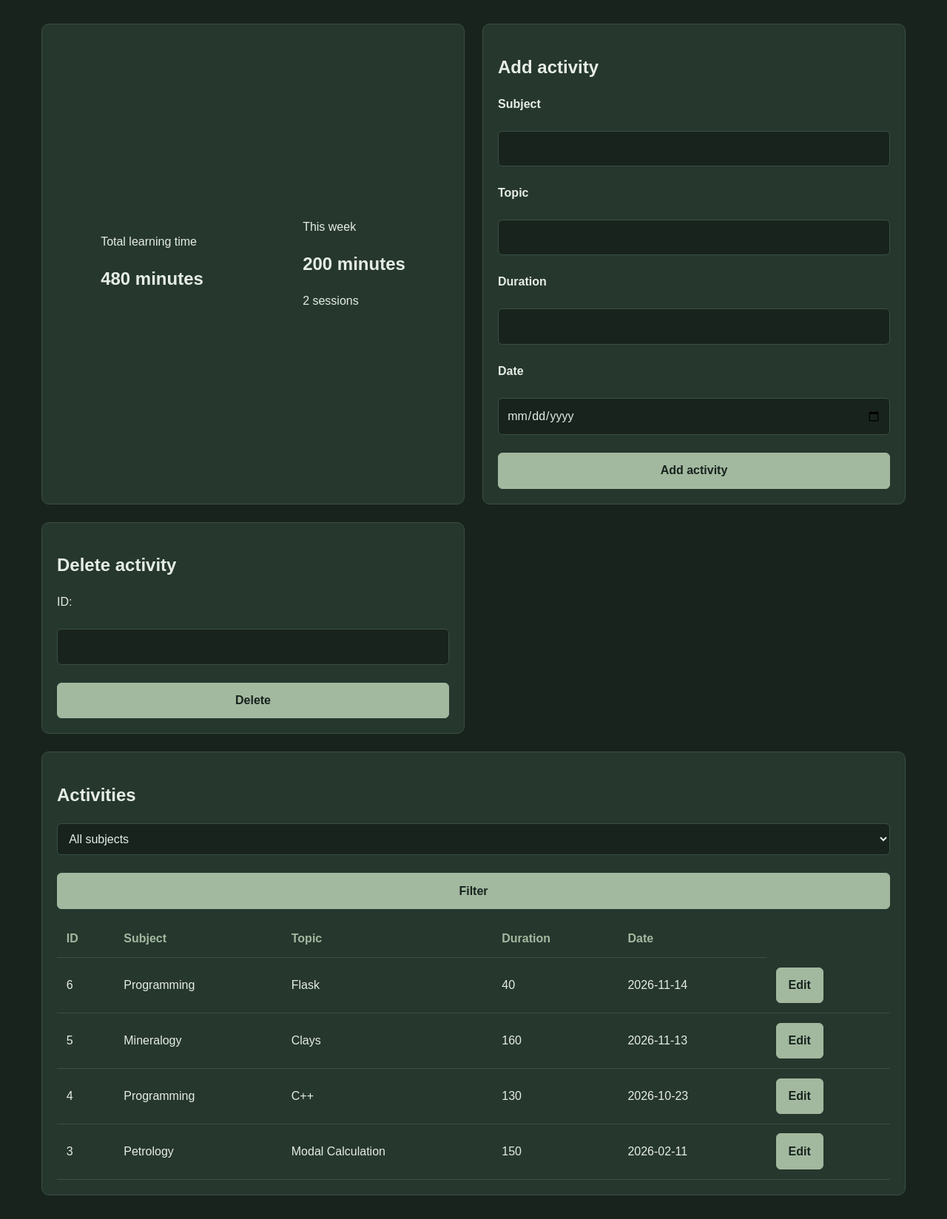
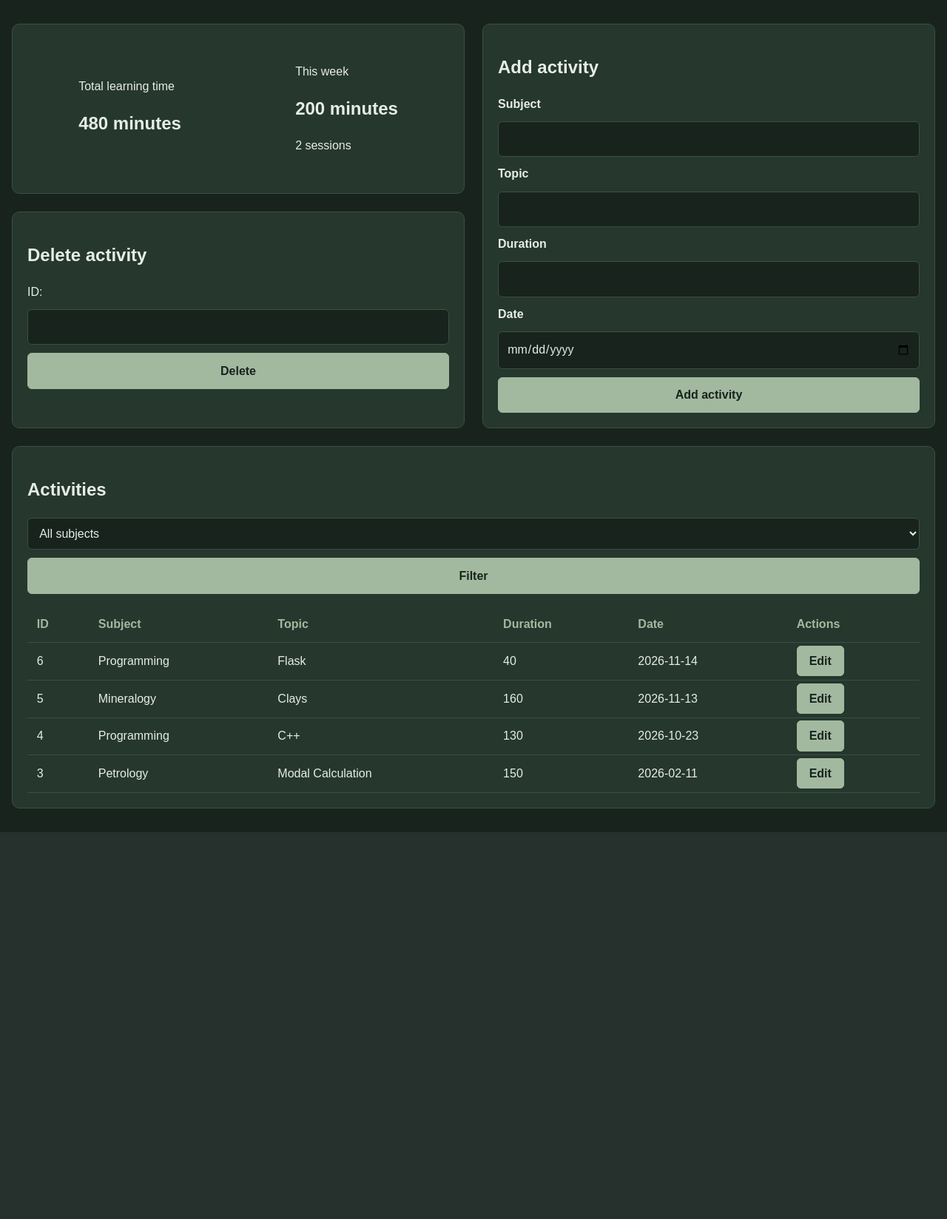
Before and after one commit to sebastianrenk/learning_platform, a Flask app: page / in a window 1280 px wide. Shown: the part 139-1787 px from the top of the page at 74% size. After the commit the page ends 1264 px from the top, so only its background shows below. Run offline with Flask 3, Linux system fonts and the light colour scheme; data comes from the database, SQL or seed files in the repository; both versions use the stored data as it was after the commit.

Commit message:
styles.css, index.html, edit.html update

```diff
--- a/app.py
+++ b/app.py
@@ -22,7 +22,7 @@ def home():
         activities = tracker.get_activities()
 
     # variables in render_template become accessible in html
-    return render_template("index.html", total_time=total_time, weekly_stats=weekly_stats, subjects=subjects, activities=activities)
+    return render_template("index.html", total_time=total_time, weekly_stats=weekly_stats, subject=subject, subjects=subjects, activities=activities)
 
 
 @app.route("/add", methods=["POST"])
--- a/static/css/styles.css
+++ b/static/css/styles.css
@@ -31,7 +31,7 @@ body {
     display: grid;
     grid-template-columns: 1fr 1fr;
     gap: 1.5em;
-    max-width: 1200px;
+    max-width: 1600px;
     margin: 2em auto;
     padding: 0 1em;
 }
@@ -51,26 +51,33 @@ body {
     gap: 1em;
 }
 
-/* add activity FORM */
+/* add activity */
 .add-activity form,
 .delete form,
 .activities-table form {
     flex-direction: column;
     display: flex;
+    gap: 0.7em;
+}
+
+.add-activity {
+    grid-row: span 2;
 }
 
 /* edit page */
 .edit form {
     display: flex;
     flex-direction: column;
+    gap: 0.7em;
 }
 
 .edit {
-    max-width: 37.5em;
+    max-width: 1600px;
     margin: 2em auto;
     width: 100%;
 }
 
+/* labels */
 .add-activity label,
 .edit label {
     font-weight: bold;
@@ -144,6 +151,23 @@ h2 {
     font-size: 1.5rem;
 }
 
+/* links */
+a {
+    color: var(--background);
+    background-color: var(--accent);
+    border: 1px solid var(--accent);
+    border-radius: 6px;
+    padding: 0.7em 1em;
+    font: inherit;
+    font-weight: bold;
+    cursor: pointer;
+    text-decoration: inherit;
+}
+
+a:hover {
+    filter: brightness(1.1);
+}
+
 /* responsive layout */
 @media (max-width: 700px) {
     .dashboard {
--- a/templates/index.html
+++ b/templates/index.html
@@ -27,14 +27,14 @@
         <section class="card add-activity">
             <h2>Add activity</h2>
             <form action="{{ url_for('add_activity') }}" method="POST">
-                <label for="subject">Subject</label><br>
-                <input type="text" id="subject" name="subject" required><br>
-                <label for="topic">Topic</label><br>
-                <input type="text" id="topic" name="topic" required><br>
-                <label for="duration">Duration</label><br>
-                <input type="number" id="duration" name="duration" min="1" required><br>
-                <label for="date">Date</label><br>
-                <input type="date" id="date" name="date" required><br>
+                <label for="subject">Subject</label>
+                <input type="text" id="subject" name="subject" required>
+                <label for="topic">Topic</label>
+                <input type="text" id="topic" name="topic" required>
+                <label for="duration">Duration</label>
+                <input type="number" id="duration" name="duration" min="1" required>
+                <label for="date">Date</label>
+                <input type="date" id="date" name="date" required>
                 <button type="submit">Add activity</button>
             </form>
         </section>
@@ -42,8 +42,8 @@
         <section class="card delete">
             <h2>Delete activity</h2>
             <form action="{{ url_for('delete_activity') }}" method="POST">
-                <label for="id">ID:</label><br>
-                <input type="number" id="id" name="id" required><br>
+                <label for="id">ID:</label>
+                <input type="number" id="id" name="id" required>
                 <button type="submit">Delete</button>
             </form>
         </section>
@@ -53,11 +53,13 @@
 
             <form action="{{ url_for('home') }}" method="GET">
                 <select name="subject">
-                        <option value="">All subjects</option>
-                    {% for subject in subjects %}
-                        <option value="{{ subject }}">{{ subject }}</option>
+                    <option value="" {% if not subject %}selected{% endif %}>All subjects</option>
+                    {% for item in subjects %}
+                        <option value="{{ item }}" {% if subject == item %}selected{% endif %}>
+                            {{ item }}
+                        </option>
                     {% endfor %}
-                </select><br>
+                </select>
                 <button type="submit">Filter</button>
             </form>
 
@@ -68,6 +70,7 @@
                     <th>Topic</th>
                     <th>Duration</th>
                     <th>Date</th>
+                    <th>Actions</th>
                 </tr>
                 <!-- Jinja loops through activities -->
                 {% for activity in activities %}
@@ -78,9 +81,7 @@
                     <td>{{ activity[3] }}</td>
                     <td>{{ activity[4] }}</td>
                     <td>
-                        <a href="{{ url_for('edit_activity', id=activity[0]) }}">
-                            <button type="submit">Edit</button>
-                        </a>
+                        <a href="{{ url_for('edit_activity', id=activity[0]) }}">Edit</a>
                     </td>
                 </tr>
                 {% endfor %}
```
Also changed, not shown: templates/edit.html (+8 -8 lines), database/learning.db.
